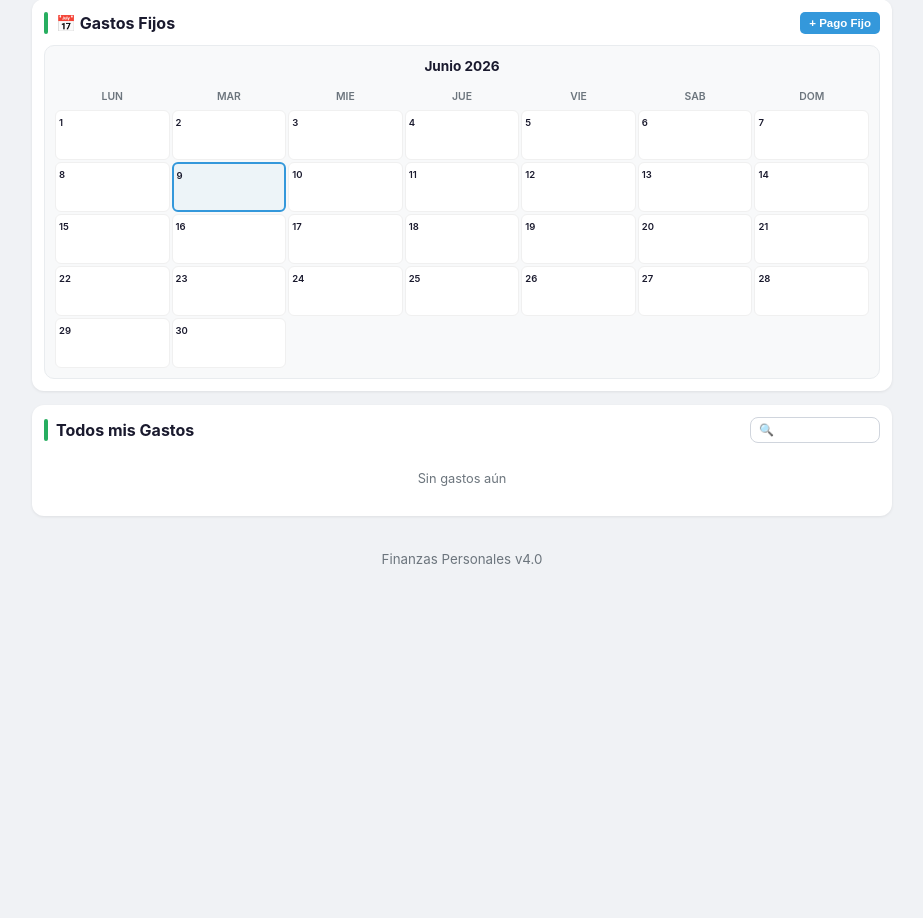
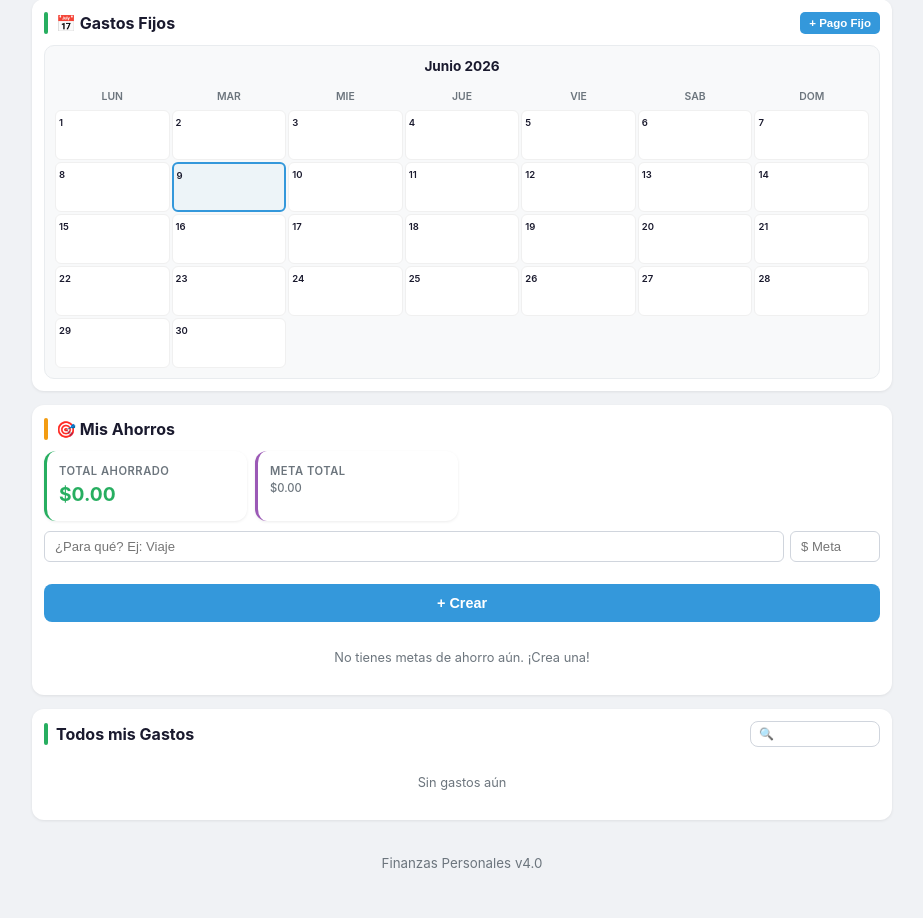
Before and after one commit to reyquiroga24-create/proyecto-finanzas-personales, a Flask app: page /personal in a window 1280 px wide. Shown: the part 350-1268 px from the top of the page, without its empty margins (178-1101 px from the left). Before the commit the page ends 914 px from the top, so only its background shows below. Run offline with Flask 3, Linux system fonts and the light colour scheme; data comes from the database, SQL or seed files in the repository; both versions use the stored data as it was after the commit; data that the repository does not hold is empty.

Commit message:
v4.2: Seccion de Ahorros Personales en pestana Mis Gastos - crea metas, actualiza monto ahorrado, barra de progreso

```diff
--- a/app_finanzas/app.py
+++ b/app_finanzas/app.py
@@ -81,6 +81,11 @@ def init_db():
         nombre TEXT NOT NULL, monto REAL NOT NULL, categoria TEXT NOT NULL DEFAULT 'Servicio',
         dia_vencimiento INTEGER NOT NULL, recurrencia TEXT DEFAULT 'Mensual',
         activo INTEGER DEFAULT 1, created_at TIMESTAMP DEFAULT CURRENT_TIMESTAMP)""")
+    c.execute("""CREATE TABLE IF NOT EXISTS ahorros_personales (
+        id INTEGER PRIMARY KEY AUTOINCREMENT,
+        nombre TEXT NOT NULL, monto_objetivo REAL NOT NULL,
+        monto_actual REAL DEFAULT 0.0,
+        created_at TIMESTAMP DEFAULT CURRENT_TIMESTAMP)""")
     # Migrar columna perfil si no existe
     try:
         c.execute('ALTER TABLE gastos ADD COLUMN perfil TEXT NOT NULL DEFAULT "personal"')
@@ -161,6 +166,11 @@ def index(perfil='personal'):
                 'total_gastos': gastos_dia[1],
             })
 
+        # Ahorros personales
+        ahorros = conn.execute('SELECT * FROM ahorros_personales ORDER BY nombre').fetchall()
+        total_ahorrado_personal = conn.execute("SELECT COALESCE(SUM(monto_actual),0) FROM ahorros_personales").fetchone()[0]
+        total_meta_personal = conn.execute("SELECT COALESCE(SUM(monto_objetivo),0) FROM ahorros_personales").fetchone()[0]
+
         conn.close()
         return render_template('index.html',
             perfiles=PERFILES, perfil_activo=perfil,
@@ -176,6 +186,9 @@ def index(perfil='personal'):
             mes_actual=f"{MESES_ES[hoy.month]} {hoy.year}",
             mes_num=hoy.month, anio=hoy.year,
             dias_semana=['Lun','Mar','Mie','Jue','Vie','Sab','Dom'],
+            ahorros=ahorros,
+            total_ahorrado_personal=total_ahorrado_personal,
+            total_meta_personal=total_meta_personal,
             es_resumen=False)
 
     elif perfil == 'hogar':  # hogar - tiene calendario y pagos
@@ -521,6 +534,50 @@ def exportar(perfil):
     mem.seek(0)
     return send_file(mem, mimetype='text/csv', as_attachment=True, download_name=f'finanzas_{perfil}_{date.today().isoformat()}.csv')
 
+# ---- CRUD Ahorros Personales ----
+@app.route('/agregar_ahorro', methods=('POST',))
+def agregar_ahorro():
+    nombre = request.form.get('nombre')
+    monto = request.form.get('monto_objetivo')
+    if nombre and monto:
+        conn = get_db()
+        conn.execute('INSERT INTO ahorros_personales (nombre, monto_objetivo) VALUES (?,?)', (nombre, float(monto)))
+        conn.commit(); conn.close()
+        flash('Meta de ahorro agregada!', 'success')
+    return redirect(url_for('index', perfil='personal'))
+
+@app.route('/actualizar_ahorro/<int:id>', methods=('POST',))
+def actualizar_ahorro(id):
+    monto = request.form.get('monto_actual')
+    if monto:
+        conn = get_db()
+        conn.execute('UPDATE ahorros_personales SET monto_actual = ? WHERE id = ?', (float(monto), id))
+        conn.commit(); conn.close()
+        flash('Ahorro actualizado!', 'success')
+    return redirect(url_for('index', perfil='personal'))
+
+@app.route('/editar_ahorro/<int:id>', methods=('GET', 'POST'))
+def editar_ahorro(id):
+    conn = get_db()
+    ahorro = conn.execute('SELECT * FROM ahorros_personales WHERE id=?', (id,)).fetchone()
+    if request.method == 'POST':
+        n, mo, ma = request.form.get('nombre'), request.form.get('monto_objetivo'), request.form.get('monto_actual')
+        if n and mo:
+            conn.execute('UPDATE ahorros_personales SET nombre=?, monto_objetivo=?, monto_actual=? WHERE id=?', (n, float(mo), float(ma or 0), id))
+            conn.commit(); conn.close()
+            flash('Ahorro actualizado!', 'success')
+            return redirect(url_for('index', perfil='personal'))
+    conn.close()
+    return render_template('editar_ahorro.html', ahorro=ahorro)
+
+@app.route('/eliminar_ahorro/<int:id>', methods=('POST',))
+def eliminar_ahorro(id):
+    conn = get_db()
+    conn.execute('DELETE FROM ahorros_personales WHERE id=?', (id,))
+    conn.commit(); conn.close()
+    flash('Meta eliminada!', 'success')
+    return redirect(url_for('index', perfil='personal'))
+
 if __name__ == '__main__':
     init_db()
     app.run(debug=True, host='0.0.0.0', port=5000)
--- a/app_finanzas/templates/index.html
+++ b/app_finanzas/templates/index.html
@@ -155,6 +155,79 @@
                 </div>
                 {% endfor %}
             </div>
+            {% endif %}
+        </div>
+
+        <!-- AHORROS PERSONALES -->
+        <div class="section">
+            <div class="section-header">
+                <span class="section-badge metas"></span>
+                <h2>🎯 Mis Ahorros</h2>
+            </div>
+
+            <!-- Resumen ahorros -->
+            <div class="dashboard-grid" style="margin-bottom:10px;">
+                <div class="dash-card dash-ingresos">
+                    <div class="dash-label">Total Ahorrado</div>
+                    <div class="dash-value">${{ "%.2f"|format(total_ahorrado_personal) }}</div>
+                </div>
+                <div class="dash-card dash-totals">
+                    <div class="dash-label">Meta Total</div>
+                    <div class="dash-value-sm">${{ "%.2f"|format(total_meta_personal) }}</div>
+                </div>
+            </div>
+
+            <!-- Formulario para nuevo ahorro -->
+            <form action="{{ url_for('agregar_ahorro') }}" method="POST" style="display:flex;gap:6px;padding:0;border:none;box-shadow:none;background:none;margin-bottom:10px;flex-wrap:wrap;">
+                <input type="text" name="nombre" placeholder="¿Para qué? Ej: Viaje" style="flex:1;min-width:100px;padding:7px 10px;border:1px solid var(--input-border);border-radius:6px;font-size:0.82em;background:var(--input-bg);color:var(--text);">
+                <input type="number" name="monto_objetivo" step="0.01" placeholder="$ Meta" style="width:90px;padding:7px 10px;border:1px solid var(--input-border);border-radius:6px;font-size:0.82em;background:var(--input-bg);color:var(--text);">
+                <button type="submit" class="btn">+ Crear</button>
+            </form>
+
+            {% if ahorros %}
+            <div class="card-list">
+                {% for item in ahorros %}
+                {% set progreso = (item.monto_actual / item.monto_objetivo * 100)|round if item.monto_objetivo > 0 else 0 %}
+                <div class="card-item">
+                    <div class="card-row">
+                        <span class="card-label">Para</span>
+                        <span class="card-value" style="font-weight:700;">{{ item.nombre }}</span>
+                    </div>
+                    <div class="card-row">
+                        <span class="card-label">Meta</span>
+                        <span class="card-value card-value-positive">${{ "%.2f"|format(item.monto_objetivo) }}</span>
+                    </div>
+                    <div class="card-row">
+                        <span class="card-label">Ahorrado</span>
+                        <span class="card-value">${{ "%.2f"|format(item.monto_actual) }}</span>
+                    </div>
+                    <div class="card-row">
+                        <span class="card-label">Progreso</span>
+                        <span class="card-value">
+                            <div class="progress-bar"><div class="progress-fill" style="width:{{ progreso }}%;"></div></div>
+                            <small>{{ progreso|int }}%</small>
+                        </span>
+                    </div>
+                    <div class="card-row">
+                        <span class="card-label">Actualizar</span>
+                        <span class="card-value">
+                            <form action="{{ url_for('actualizar_ahorro', id=item.id) }}" method="POST" style="display:flex;gap:4px;padding:0;border:none;box-shadow:none;background:none;margin:0;align-items:center;">
+                                <input type="number" name="monto_actual" step="0.01" placeholder="$" value="{{ item.monto_actual }}" style="width:80px;padding:4px 6px;border:1px solid var(--input-border);border-radius:4px;font-size:0.78em;background:var(--input-bg);color:var(--text);">
+                                <button type="submit" class="btn btn-sm" style="padding:4px 8px;font-size:0.72em;">Actualizar</button>
+                            </form>
+                        </span>
+                    </div>
+                    <div class="card-actions">
+                        <a href="{{ url_for('editar_ahorro', id=item.id) }}" class="btn btn-sm">Editar</a>
+                        <form action="{{ url_for('eliminar_ahorro', id=item.id) }}" method="POST" style="display:inline;">
+                            <button type="submit" class="btn btn-sm btn-danger" onclick="return confirm('Eliminar {{ item.nombre }}?')">Eliminar</button>
+                        </form>
+                    </div>
+                </div>
+                {% endfor %}
+            </div>
+            {% else %}
+            <p class="empty-msg">No tienes metas de ahorro aún. ¡Crea una!</p>
             {% endif %}
         </div>
 
```
Also changed, not shown: app_finanzas/templates/editar_ahorro.html (added, +30 -0 lines), app_finanzas/finanzas.db.
